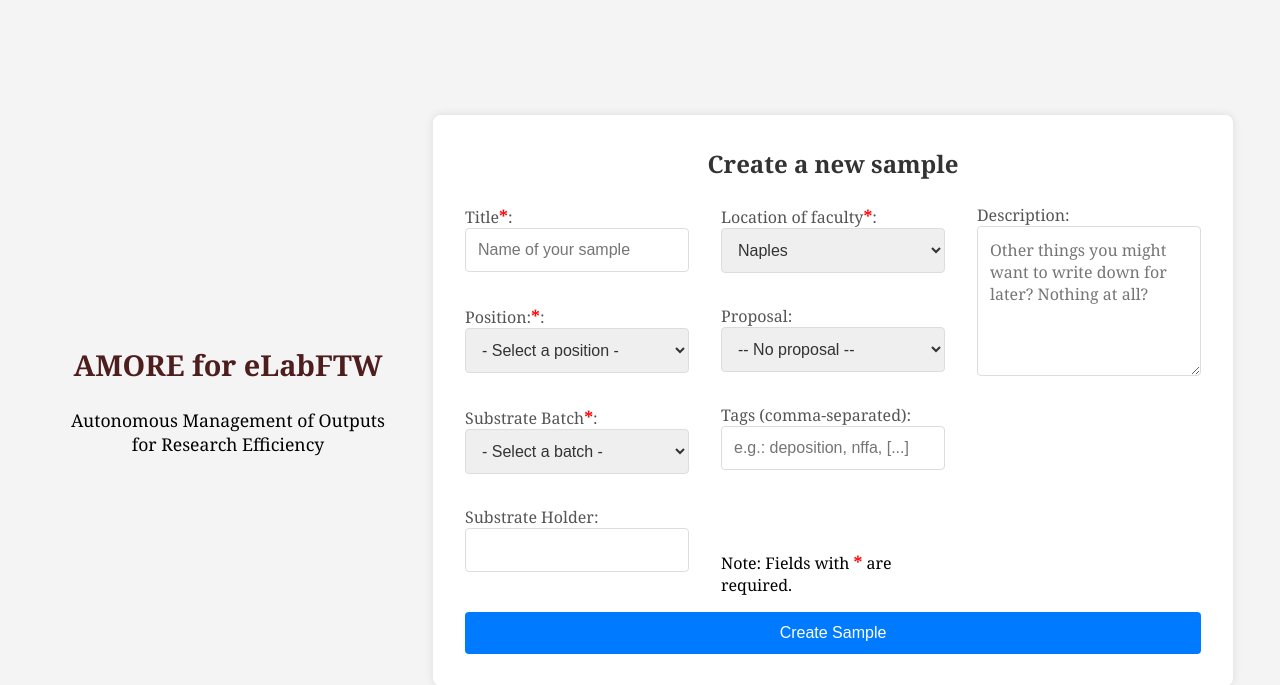
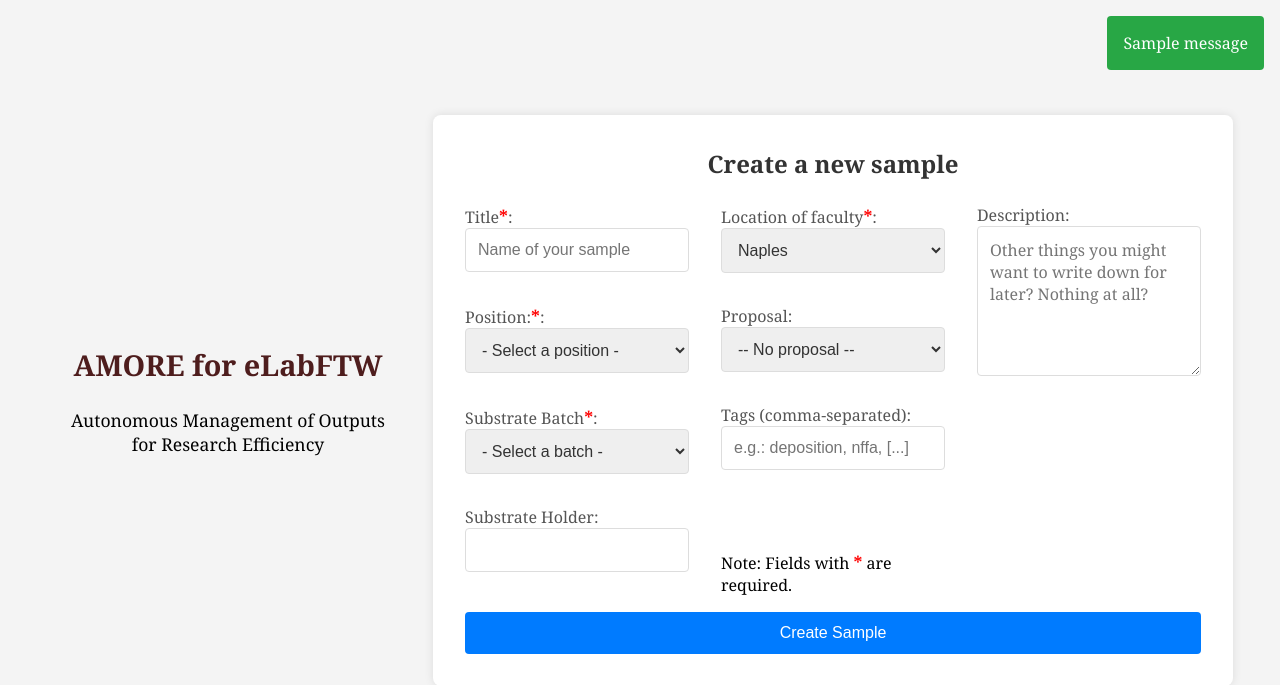
Before and after one commit to PioApocalypse/AMORE, a Flask app: template amore/gui/templates/index.html in a window 1280 px wide. Shown: the top 685 px of the page. Run offline with Flask 3, Linux system fonts and the light colour scheme; the template is opened without the code that fills it: most values are stand-ins (such as "Sample title", 1, 10 or a date in 2020); one stand-in notice (Sample message) is shown; parts of the project's set-up code (start-up, migrations or seed data) failed here and were passed over.

Commit message:
preparing to implement feedback for success, warnings and errors
most of the new code is commented since I wasn't able to run the program
properly; main problem seems to be the lack of a secret key to allow
session management from flask; to-do: understand how secret keys work

```diff
--- a/amore/gui/app.py
+++ b/amore/gui/app.py
@@ -26,19 +26,29 @@ def handle_create_sample():
     std_id = id_generated[0] # index 0 of id_generator returns numeric id in yyxxx format
     full_id = id_generated[1] # index 1 of id_generator returns full code in Na-{%y}-xxx format
 
-    # decrease number of available pieces in selected batch
-    amore.batch_pieces_decreaser(batch)
-    # this is where the magic happens:
-    amore.create_sample(
-        title=f"{full_id} - {title}",
-        tags=tags,
-        std_id=std_id,
-        body=description,
-        position=position,
-        batch=batch,
-        subholder=subholder,
-        proposal=proposal,
-    )
+    try:
+        # decrease number of available pieces in selected batch
+        remaining = amore.batch_pieces_decreaser(batch)
+        # this is where the magic happens:
+        amore.create_sample(
+            title=f"{full_id} - {title}",
+            tags=tags,
+            std_id=std_id,
+            body=description,
+            position=position,
+            batch=batch,
+            subholder=subholder,
+            proposal=proposal,)
+
+        batches = amore.get_substrate_batches() # recalling
+        batch_name = next((item['name'] for item in batches if item['id'] == batch), None)
+        # if remaining <= 0:
+        #     flash(f"Warning: The batch '{batch_name}' is now out of stock!", "warning")
+        # elif remaining < 5:
+        #     flash(f"Warning: The batch '{batch_name}' is low on stock with {remaining} pieces left!", "warning")
+
+    except:
+        pass #flash(f'Error processing your request.', 'error')
     # redirect back to the home page
     return redirect("/")
 
--- /dev/null
+++ b/amore/gui/static/flash.css
@@ -0,0 +1,35 @@
+.flash-messages {
+    position: fixed;
+    top: 1rem;
+    right: 1rem;
+    z-index: 1000;
+}
+
+.flash {
+    padding: 1rem;
+    margin-bottom: 1rem;
+    border-radius: 4px;
+    color: #fff;
+    animation: slideIn 0.5s ease-out;
+}
+
+.flash.success {
+    background-color: #28a745; /* Green for success */
+}
+
+.flash.warning {
+    background-color: #ffc107; /* Yellow for warnings */
+}
+
+.flash.error {
+    background-color: #dc3545; /* Red for errors */
+}
+
+@keyframes slideIn {
+    from {
+        transform: translateX(100%);
+    }
+    to {
+        transform: translateX(0);
+    }
+}
--- a/amore/gui/templates/index.html
+++ b/amore/gui/templates/index.html
@@ -5,9 +5,22 @@
     <meta name="viewport" content="width=device-width, initial-scale=1.0">
     <title>Create new sample - AMORE for eLabFTW</title>
     <link rel="stylesheet" href="{{ url_for('static',filename='styles.css') }}">
+    <link rel="stylesheet" href="{{ url_for('static',filename='flash.css') }}">
 </head>
 <body>
+    <!-- Flask flash pop-ups -->
+    <div class="flash-messages">
+        {% with messages = get_flashed_messages(with_categories=true) %}
+            {% if messages %}
+                {% for category, message in messages %}
+                    <div class="flash {{ category }}">{{ message }}</div>
+                {% endfor %}
+            {% endif %}
+        {% endwith %}
+    </div>
+
     <div class="home-grid">
+        <!-- TITLE -->
         <div class="home-column">
             <div class="title-box">
                 <h1>AMORE for eLabFTW</h1>
@@ -15,7 +28,7 @@
             </div>
         </div>
 
-
+        <!-- FORM -->
         <div class="home-column">
             <div class="form-container">
                 <form action="/create_sample" method="post">
```
Also changed, not shown: amore/api/client.py (+5 -4 lines).
